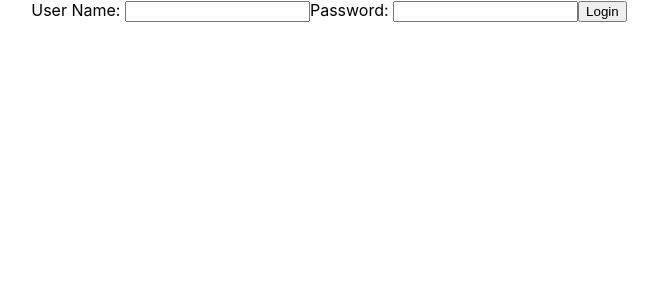
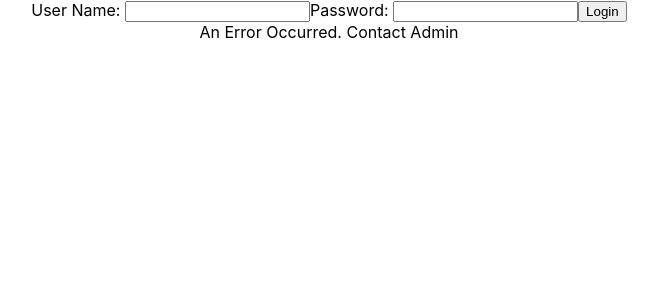
Before and after one commit to cole-anderson/webdevLearningExperiences, a React (Create React App) app in the folder classicTodo/todo/: page / in a window 1280 px wide. Shown: the top 300 px of the page, without its empty margins (311-969 px from the left). Built offline with nearby package versions, Linux system fonts and the light colour scheme.

Commit message:
error handling in route

```diff
--- a/classicTodo/todo/src/Components/Todo/TodoApp.jsx
+++ b/classicTodo/todo/src/Components/Todo/TodoApp.jsx
@@ -1,17 +1,18 @@
 import React, { Component } from 'react'
 import { BrowserRouter as Router, Route } from 'react-router-dom'
-/**
- * Class: Welcome Component
- */
+
 class TodoApp extends Component {
     render() {
         return (
             <div className="TodoApp">
                 <Router>
                     <>
+                        {/* Routes */}
                         <Route path="/" component={LoginComponent} />
                         <Route path="/login" component={LoginComponent} />
                         <Route path="/welcome" component={WelcomeComponent} />
+                        {/* Below displays error if url undefined by programmer*/}
+                        <Route path="" component={ErrorComponent} />
                     </>
                 </Router>
                 {/* <LoginComponent />
@@ -20,13 +21,22 @@ class TodoApp extends Component {
         )
     }
 }
+/**
+ * Displays error if url not defined
+ */
+function ErrorComponent() {
+    return <div>An Error Occurred. Contact Admin</div>
+}
+/**
+ * Class: Welcome Component(displays if login correct)
+ */
 class WelcomeComponent extends Component {
     render() {
         return <div>Welcome Cole</div>
     }
 }
 /**
- * Class: Login Component
+ * Class: Login Component(prompts user for login information)
  */
 class LoginComponent extends Component {
     constructor(props) {
@@ -59,9 +69,10 @@ class LoginComponent extends Component {
     loginClicked() {
         //temp hard code:
         if (this.state.username === 'cole' && this.state.password === '1234') {
+            this.props.history.push("/welcome");
             console.log("LOGIN SUCCESS");
-            this.setState({ showSuccessMessage: true });
-            this.setState({ hasLoginFailed: false });
+            // this.setState({ showSuccessMessage: true });
+            // this.setState({ hasLoginFailed: false });
         }
         else {
             console.log("LOGIN FAILED");
```
